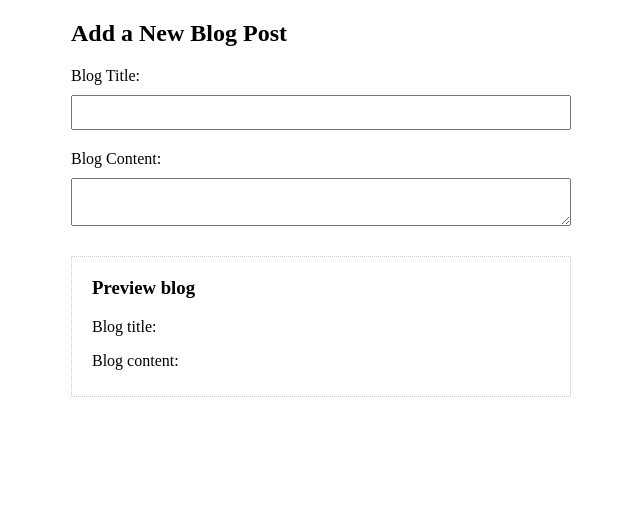
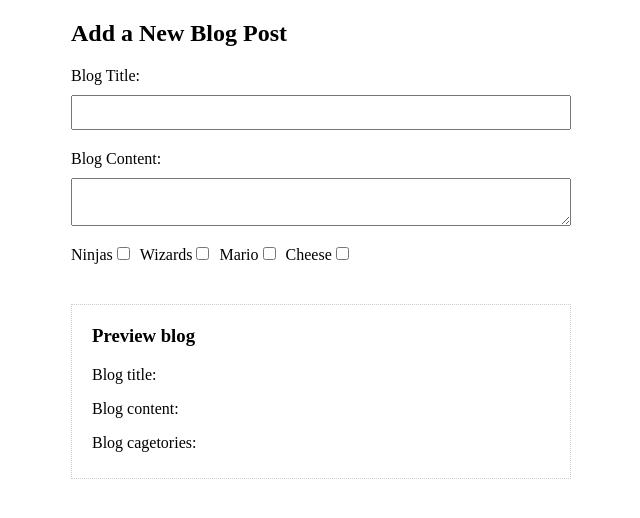
Before and after one commit to Adam-Ponting/TNN_tutorials, a Vue app in the folder vue_js2_tutorial/vuejs-playlist/: page / in a window 1280 px wide. Shown: the top 518 px of the page, without its empty margins (319-959 px from the left). Built offline with nearby package versions, Linux system fonts and the light colour scheme.

Commit message:
lesson 30 complete

```diff
--- a/vue_js2_tutorial/vuejs-playlist/src/components/addBlog.vue
+++ b/vue_js2_tutorial/vuejs-playlist/src/components/addBlog.vue
@@ -6,6 +6,16 @@
       <input type="text" v-model.lazy="blog.title" required />
       <label>Blog Content:</label>
       <textarea v-model.lazy.trim="blog.content"></textarea>
+      <div id="checkboxes">
+        <label for>Ninjas</label>
+        <input type="checkbox" value="ninjas" name id v-model="blog.categories" />
+        <label for>Wizards</label>
+        <input type="checkbox" value="wizards" name id v-model="blog.categories" />
+        <label for>Mario</label>
+        <input type="checkbox" value="mario" name id v-model="blog.categories" />
+        <label for>Cheese</label>
+        <input type="checkbox" value="cheese" name id v-model="blog.categories" />
+      </div>
     </form>
     <div id="preview">
       <h3>Preview blog</h3>
@@ -13,6 +23,10 @@
       <p>Blog content:</p>
       <!-- https://www.w3schools.com/cssref/pr_text_white-space.asp -->
       <p style="white-space: pre">{{ blog.content }}</p>
+      <p>Blog cagetories:</p>
+      <ul>
+        <li v-for="category in blog.categories" :key="category">{{ category }}</li>
+      </ul>
     </div>
   </div>
 </template>
@@ -24,7 +38,8 @@ export default {
     return {
       blog: {
         title: "",
-        content: ""
+        content: "",
+        categories: []
       }
     };
   }
@@ -58,4 +73,11 @@ textarea {
 h3 {
   margin-top: 10px;
 }
+#checkboxes input {
+  display: inline-block;
+  margin-right: 10px;
+}
+#checkboxes label {
+  display: inline-block;
+}
 </style>
```
